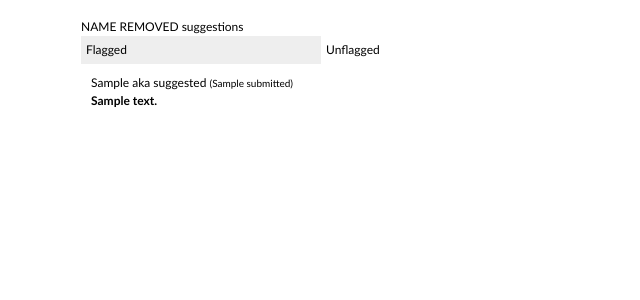
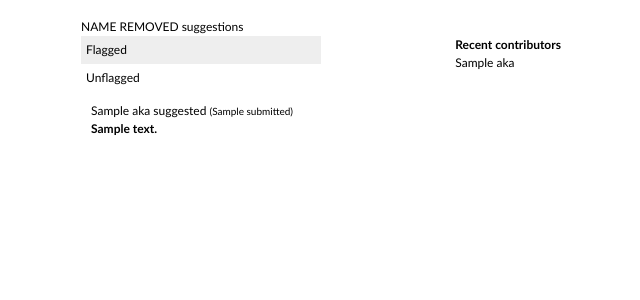
Before and after one commit to 0sn/nr_contributions, a Django app: template templates/admin/nr_contributions/report.html in a window 1280 px wide. Shown: the top 300 px of the page, without its empty margins (319-959 px from the left). Run offline with Django 3.2, Linux system fonts and the light colour scheme; the template is opened without the code that fills it: most values are stand-ins (such as "Sample title", 1, 10 or a date in 2020); some libraries are stand-ins or nearby versions.

Commit message:
recent contributors view in suggestions report

```diff
--- a/templates/admin/nr_contributions/report.html
+++ b/templates/admin/nr_contributions/report.html
@@ -17,6 +17,7 @@ li a {display: block; padding:10px;}
 a:hover {background: #ccc;}
 .content {font-weight: bold;}
 .date {font-size:smaller;}
+#recent {float:right;}
 </style>
 <script src="http://ajax.googleapis.com/ajax/libs/jquery/1.3.2/jquery.min.js" type="text/javascript" charset="utf-8"></script>
 <script src="http://ajax.googleapis.com/ajax/libs/jqueryui/1.7.2/jquery-ui.min.js" type="text/javascript" charset="utf-8"></script>
@@ -29,12 +30,20 @@ a:hover {background: #ccc;}
     <body>
 <div class="container">
             <h1>NAME REMOVED suggestions</h1>
+            <div id="recent">
+                <b>Recent contributors</b>
+                <ul>
+                    {% for r in recent %}
+                        <li>{{ r.aka }}</li>
+                    {% endfor %}
+                </ul>
+            </div>
 <div id="tabs">
     <ul id="nav">
         <li><a href="#flagged">Flagged</a></li>
         <li><a href="#unflagged">Unflagged</a></li>
     </ul>
-    <br clear="both">
+    <br clear="left">
 <ul id="flagged">
 {% for flagged_contribution in flagged %}
 <li><a href="../contribution/{{ flagged_contribution.id }}/">
```
Also changed, not shown: views.py (+5 -2 lines).
